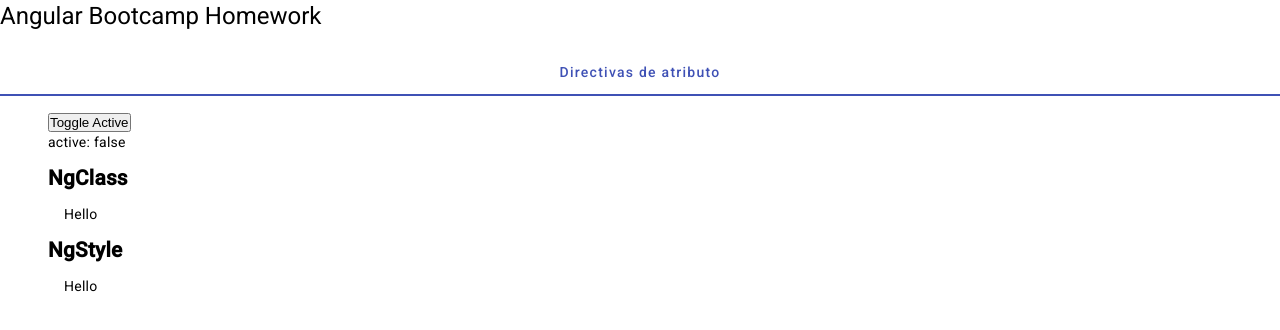
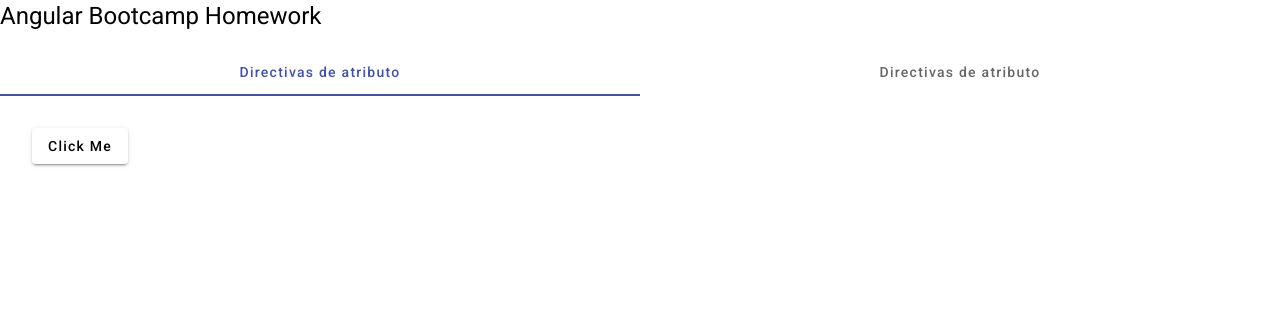
Before and after one commit to aruizapex/AngularBootcampHomework, an Angular app: page / in a window 1280 px wide. Shown: the top 330 px of the page. Built offline with nearby package versions, Linux system fonts and the light colour scheme.

Commit message:
use Angular Material

```diff
--- a/src/app/app.component.html
+++ b/src/app/app.component.html
@@ -1,6 +1,9 @@
 <h1 class="title">Angular Bootcamp Homework</h1>
 <mat-tab-group>
   <div class="tabs-container">
+    <mat-tab label="Directivas de atributo">
+      <app-material-button-and-modal />
+    </mat-tab>
     <mat-tab label="Directivas de atributo">
       <app-directivas-de-atributo-2 />
     </mat-tab>
--- /dev/null
+++ b/src/app/components/material-button-and-modal/dialog.html
@@ -0,0 +1,10 @@
+<mat-dialog-content>
+  <p>What's your Name?</p>
+  <mat-form-field>
+    <mat-label>Name</mat-label>
+    <input matInput [(ngModel)]="data.name" />
+  </mat-form-field>
+</mat-dialog-content>
+<mat-dialog-actions>
+  <button mat-button [mat-dialog-close]="data.name" cdkFocusInitial>Ok</button>
+</mat-dialog-actions>
--- /dev/null
+++ b/src/app/components/material-button-and-modal/material-button-and-modal.component.html
@@ -0,0 +1,4 @@
+<div class="container">
+  <button mat-raised-button (click)="openDialog()">Click Me</button>
+  <p *ngIf="name !== ''">{{ name }}</p>
+</div>
--- /dev/null
+++ b/src/app/components/material-button-and-modal/material-button-and-modal.component.scss
@@ -0,0 +1,3 @@
+.container {
+  margin: 2rem;
+}
--- /dev/null
+++ b/src/app/components/material-button-and-modal/material-button-and-modal.component.ts
@@ -0,0 +1,47 @@
+import { Component, Inject } from '@angular/core';
+import {
+  MatDialog,
+  MAT_DIALOG_DATA,
+  MatDialogRef,
+} from '@angular/material/dialog';
+
+export interface DialogData {
+  name: string;
+}
+
+@Component({
+  selector: 'app-material-button-and-modal',
+  templateUrl: './material-button-and-modal.component.html',
+  styleUrl: './material-button-and-modal.component.scss'
+})
+export class MaterialButtonAndModalComponent {
+  constructor(public dialog: MatDialog) {}
+  name: string = '';
+
+  openDialog(): void {
+    const dialogRef = this.dialog.open(DialogComponent, {
+      data: {name: this.name},
+    });
+
+    dialogRef.afterClosed().subscribe(result => {
+      console.log('The dialog was closed');
+      console.log('----', result)
+      this.name = result
+    });
+  }
+}
+
+@Component({
+  selector: 'app-dialog',
+  templateUrl: 'dialog.html',
+})
+export class DialogComponent {
+  constructor(
+    public dialogRef: MatDialogRef<DialogComponent>,
+    @Inject(MAT_DIALOG_DATA) public data: DialogData,
+  ) {}
+
+  onNoClick(): void {
+    this.dialogRef.close();
+  }
+}
```
Also changed, not shown: src/app/app.module.ts (+23 -2 lines).
